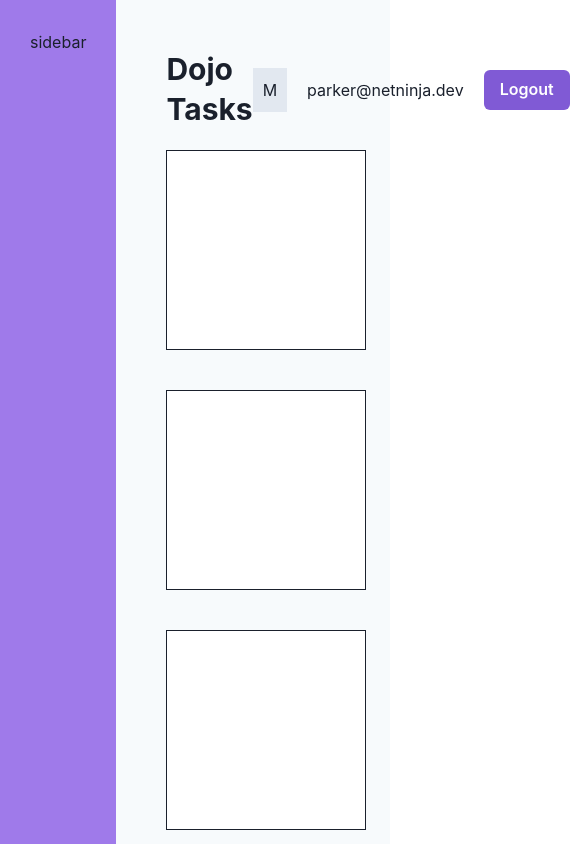
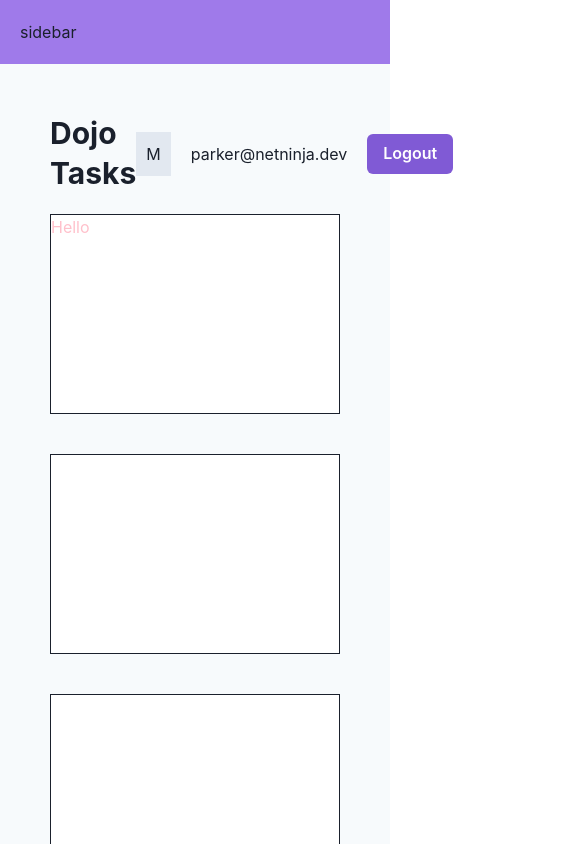
Before and after one commit to pjparham/chakra-tutorial, a React (Vite) app: page / in a window 390 px wide. Shown: the top 844 px of the page, 570 px wide, since content can reach past the window. Built offline with nearby package versions, Linux system fonts and the light colour scheme.

Commit message:
Adds responsive styling

```diff
--- a/src/layouts/RootLayout.jsx
+++ b/src/layouts/RootLayout.jsx
@@ -7,16 +7,16 @@
     <Grid templateColumns="repeat(6, 1fr)" bg="gray.50">
       <GridItem
         as="aside"
-        colSpan="1"
+        colSpan={{ base: 6, lg: 2, xl: 1 }}
         bg="purple.400"
-        minHeight="100hv"
-        p="30px">
+        minHeight={{ lg: '100vh'}}
+        p={{base: '20px', lg: '30px'}}>
         <span>sidebar</span>
       </GridItem>
 
       <GridItem
         as="main"
-        colSpan="5"
+        colSpan={{ base: 6, lg: 2, xl: 1 }}
         p="40px">
         <Navbar/>
         <Outlet />
--- a/src/pages/Dashboard.jsx
+++ b/src/pages/Dashboard.jsx
@@ -1,4 +1,4 @@
-import { Box, SimpleGrid } from "@chakra-ui/react";
+import { Box, SimpleGrid, Text } from "@chakra-ui/react";
 
 export default function Dashboard() {
 
@@ -6,7 +6,9 @@
 
   return (
     <SimpleGrid columns={4} spacing={10} minChildWidth="200px" p="10px">
-      <Box bg="white"  h="200px" border="1px solid"></Box>
+      <Box bg="white"  h="200px" border="1px solid">
+        <Text color={{ base: 'pink', md: 'blue', lg: 'green'}}>Hello</Text>
+      </Box>
       <Box bg="white"  h="200px" border="1px solid"></Box>
       <Box bg="white"  h="200px" border="1px solid"></Box>
       <Box bg="white"  h="200px" border="1px solid"></Box>
```
